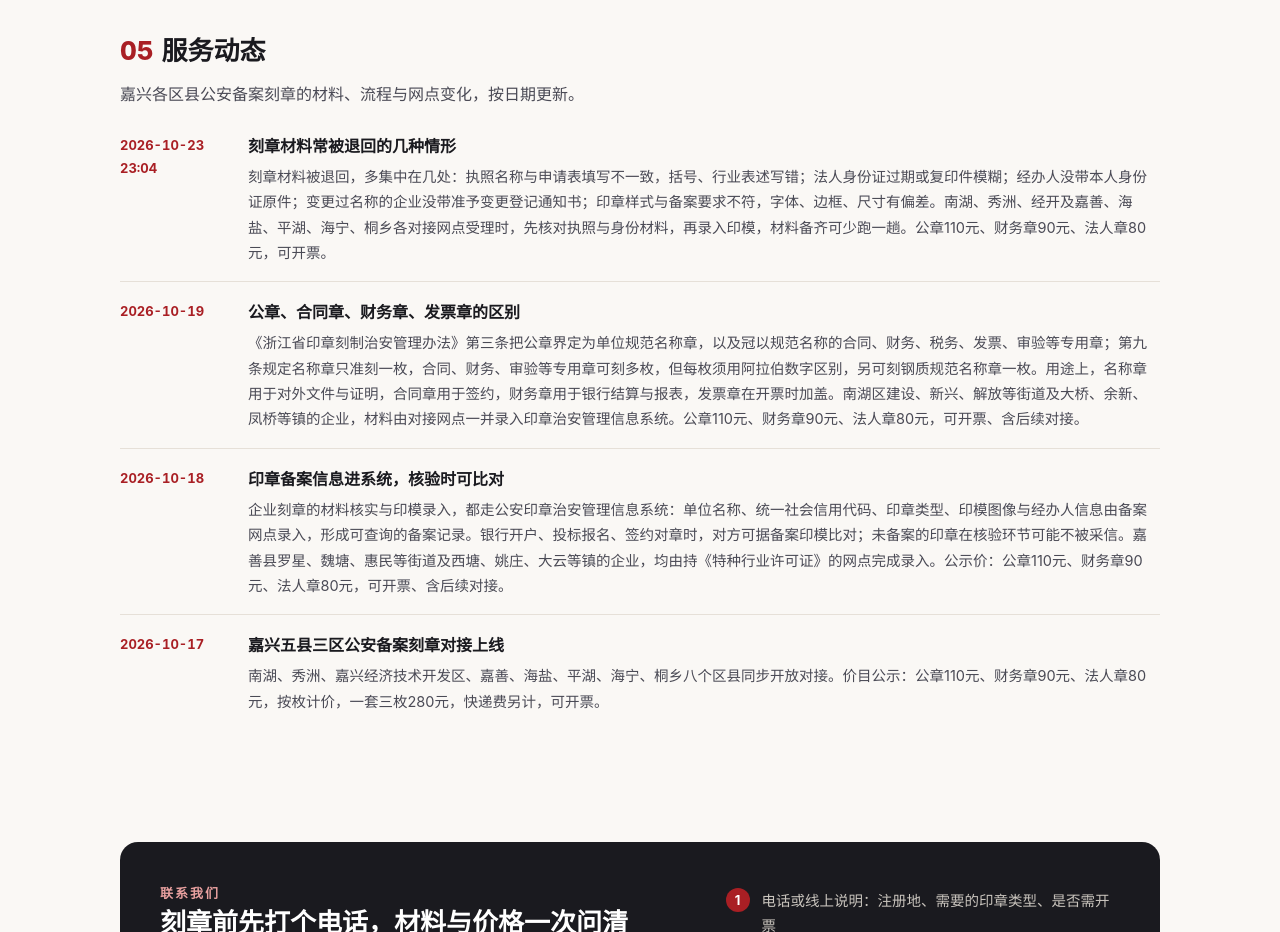
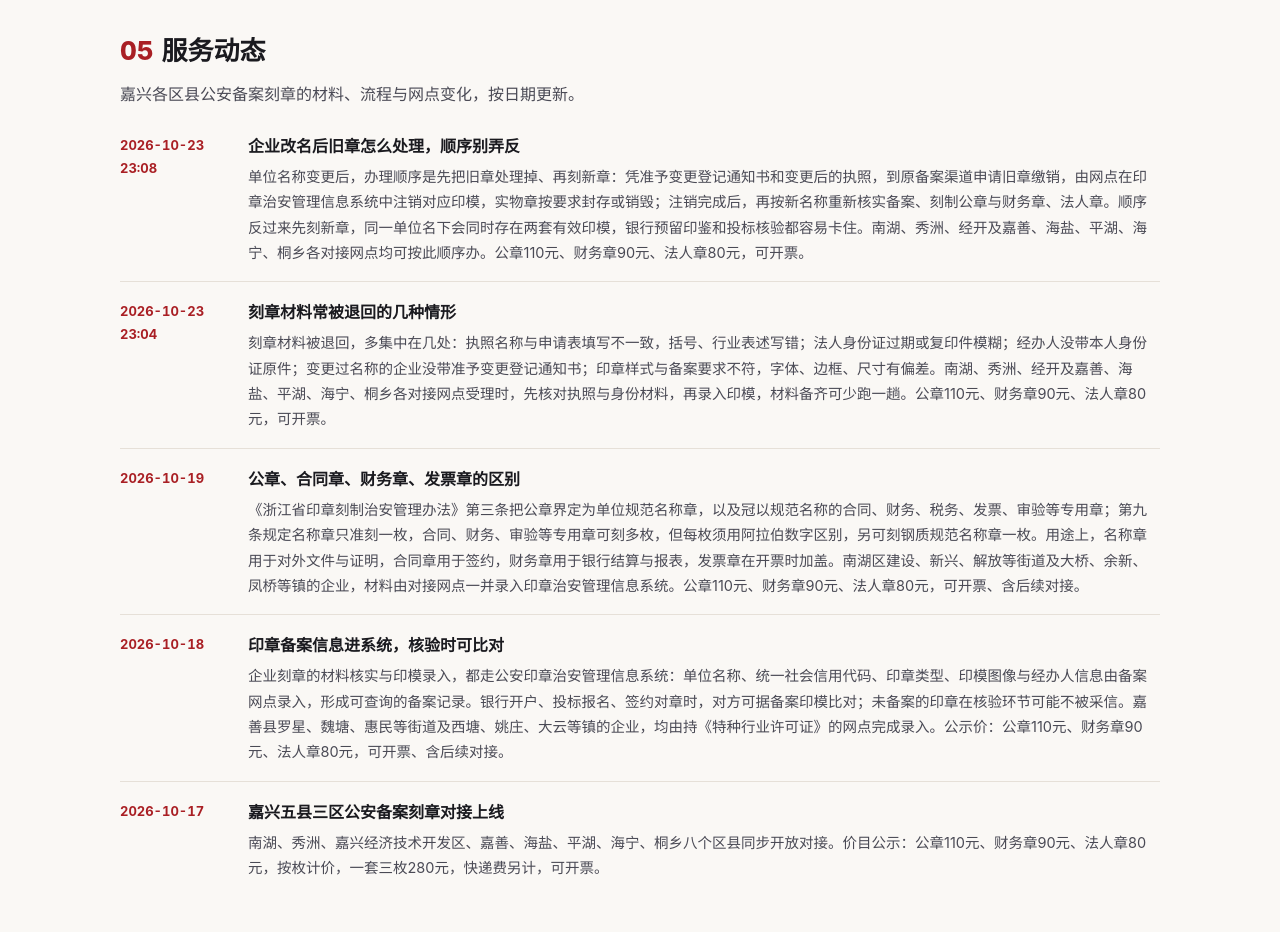
Before and after one commit to dapeng3369-jpg/dapeng3369-jpg.github.io, a plain HTML site: page index.html in a window 1280 px wide. Shown: the part 4560-5492 px from the top of the page. Drawn offline with Linux system fonts and the light colour scheme.

Commit message:
动态 2026-10-23 23:08 企业改名后旧章怎么处理，顺序别弄反

```diff
--- a/index.html
+++ b/index.html
@@ -433,6 +433,7 @@ footer .row{display:flex;flex-wrap:wrap;gap:14px;justify-content:space-between}
     <h2><span class="num">05</span>服务动态</h2>
     <p class="lede">嘉兴各区县公安备案刻章的材料、流程与网点变化，按日期更新。</p>
     <ul class="u-list">
+<li><span class="u-date"><time datetime="2026-10-23T23:08">2026-10-23 23:08</time></span><div class="u-body"><b>企业改名后旧章怎么处理，顺序别弄反</b><p>单位名称变更后，办理顺序是先把旧章处理掉、再刻新章：凭准予变更登记通知书和变更后的执照，到原备案渠道申请旧章缴销，由网点在印章治安管理信息系统中注销对应印模，实物章按要求封存或销毁；注销完成后，再按新名称重新核实备案、刻制公章与财务章、法人章。顺序反过来先刻新章，同一单位名下会同时存在两套有效印模，银行预留印鉴和投标核验都容易卡住。南湖、秀洲、经开及嘉善、海盐、平湖、海宁、桐乡各对接网点均可按此顺序办。公章110元、财务章90元、法人章80元，可开票。</p></div></li>
 <li><span class="u-date"><time datetime="2026-10-23T23:04">2026-10-23 23:04</time></span><div class="u-body"><b>刻章材料常被退回的几种情形</b><p>刻章材料被退回，多集中在几处：执照名称与申请表填写不一致，括号、行业表述写错；法人身份证过期或复印件模糊；经办人没带本人身份证原件；变更过名称的企业没带准予变更登记通知书；印章样式与备案要求不符，字体、边框、尺寸有偏差。南湖、秀洲、经开及嘉善、海盐、平湖、海宁、桐乡各对接网点受理时，先核对执照与身份材料，再录入印模，材料备齐可少跑一趟。公章110元、财务章90元、法人章80元，可开票。</p></div></li>
 <li><span class="u-date"><time datetime="2026-10-19">2026-10-19</time></span><div class="u-body"><b>公章、合同章、财务章、发票章的区别</b><p>《浙江省印章刻制治安管理办法》第三条把公章界定为单位规范名称章，以及冠以规范名称的合同、财务、税务、发票、审验等专用章；第九条规定名称章只准刻一枚，合同、财务、审验等专用章可刻多枚，但每枚须用阿拉伯数字区别，另可刻钢质规范名称章一枚。用途上，名称章用于对外文件与证明，合同章用于签约，财务章用于银行结算与报表，发票章在开票时加盖。南湖区建设、新兴、解放等街道及大桥、余新、凤桥等镇的企业，材料由对接网点一并录入印章治安管理信息系统。公章110元、财务章90元、法人章80元，可开票、含后续对接。</p></div></li>
 <li><span class="u-date"><time datetime="2026-10-18">2026-10-18</time></span><div class="u-body"><b>印章备案信息进系统，核验时可比对</b><p>企业刻章的材料核实与印模录入，都走公安印章治安管理信息系统：单位名称、统一社会信用代码、印章类型、印模图像与经办人信息由备案网点录入，形成可查询的备案记录。银行开户、投标报名、签约对章时，对方可据备案印模比对；未备案的印章在核验环节可能不被采信。嘉善县罗星、魏塘、惠民等街道及西塘、姚庄、大云等镇的企业，均由持《特种行业许可证》的网点完成录入。公示价：公章110元、财务章90元、法人章80元，可开票、含后续对接。</p></div></li>
```
